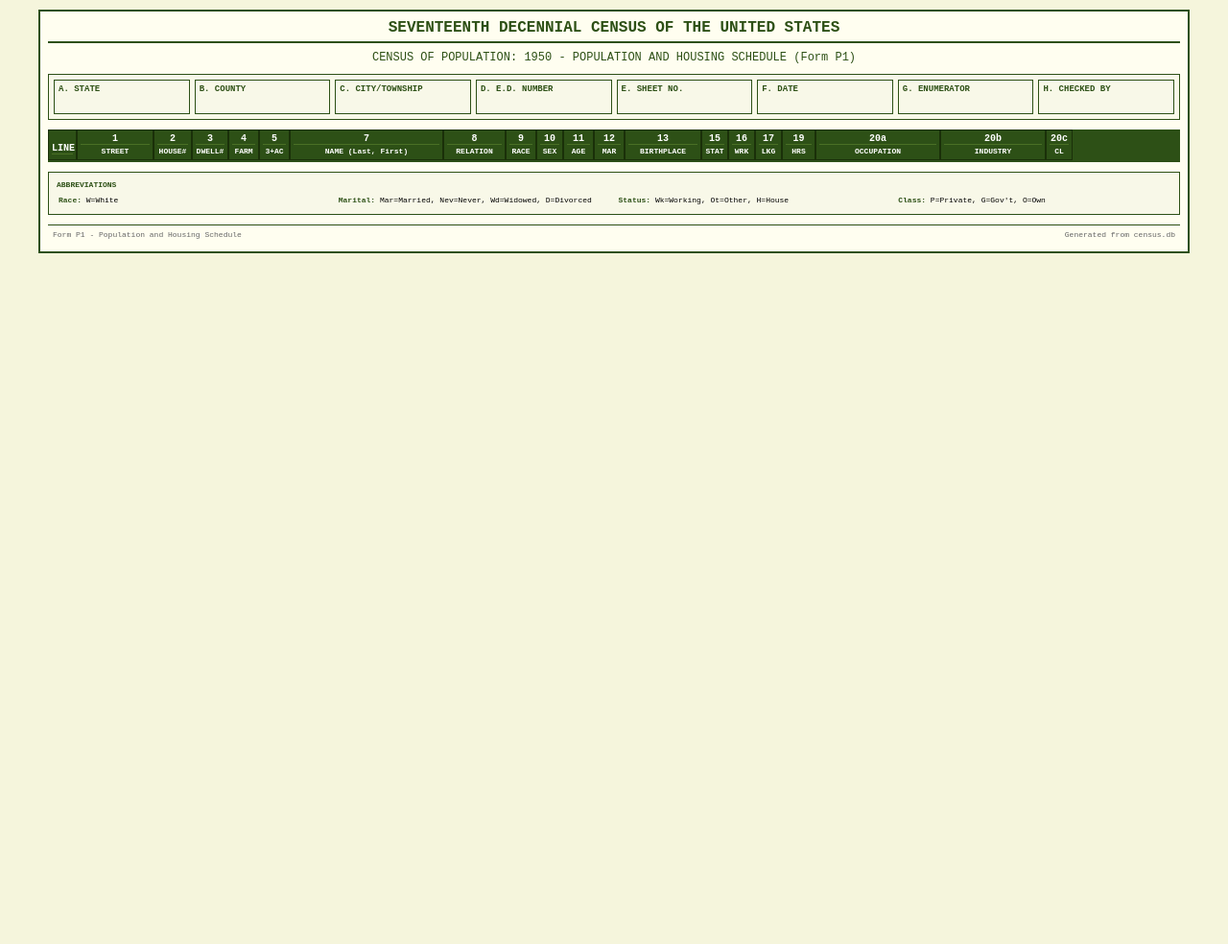
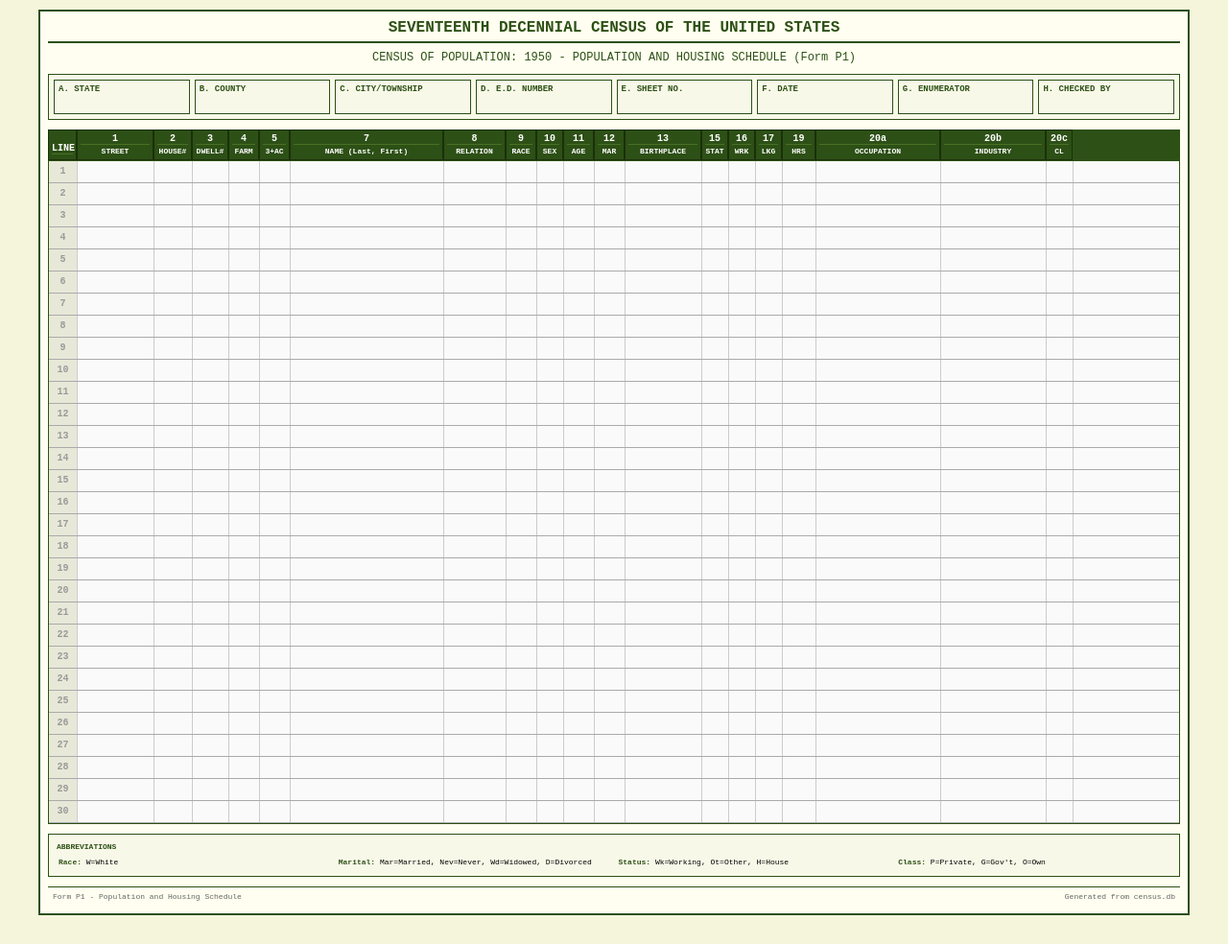
Before and after one commit to miams/RMCitecraft, a Python web app: template src/rmcitecraft/templates/census/jinja/1950.html in a window 1280 px wide. Shown: the whole page at 96% size. Before the commit the page ends 264 px from the top, so only its background shows below. Run offline with Jinja, Linux system fonts and the light colour scheme; the template is opened without the code that fills it, so the values that code supplies are empty.

Commit message:
feat(census-form): render 30-line form with persons at correct positions
Census form now renders all 30 lines with:
- Persons displayed at their actual line numbers
- Empty rows for lines without persons (greyed out)
- "Orphan section" at bottom for persons without line numbers

This matches how a real census form looks - you can see Helen F Imes
on line 7 with her children on lines 8 and 9, with the rest empty.

🤖 Generated with [Claude Code](https://claude.com/claude-code)

Co-Authored-By: Claude <noreply@anthropic.com>

```diff
--- a/src/rmcitecraft/templates/census/jinja/1950.html
+++ b/src/rmcitecraft/templates/census/jinja/1950.html
@@ -74,15 +74,26 @@
         <div class="col-header"><div class="col-num">20c</div><div class="col-title">CL</div></div>
     </div>
 
-    <!-- Data Rows -->
+    <!-- Data Rows - 30 lines with persons at their correct line positions -->
+    {# Build lookup of persons by line number #}
+    {% set persons_by_line = {} %}
+    {% for person in page.persons %}
+        {% if person.line_number %}
+            {% set _ = persons_by_line.update({person.line_number: person}) %}
+        {% endif %}
+    {% endfor %}
+
     <div class="data-rows">
-        {% for person in page.persons %}
+        {% for line_num in range(1, 31) %}
+        {% set person = persons_by_line.get(line_num) %}
+        {% if person %}
+        {# Render row with person data #}
         {% set row_classes = ['data-row'] %}
         {% if person.is_sample_person %}{% set _ = row_classes.append('sample-line') %}{% endif %}
         {% if person.is_head_of_household %}{% set _ = row_classes.append('head-row') %}{% endif %}
         {% if person.is_target %}{% set _ = row_classes.append('target-row') %}{% endif %}
         <div class="{{ row_classes | join(' ') }}">
-            <div class="data-cell line-num">{{ person.line_number or '' }}</div>
+            <div class="data-cell line-num">{{ line_num }}</div>
             <div class="data-cell">{{ person.get_field('street_name') }}</div>
             <div class="data-cell center">{{ person.get_field('house_number') }}</div>
             <div class="data-cell center">{{ person.get_field('dwelling_number') }}</div>
@@ -103,8 +114,69 @@
             <div class="data-cell">{{ person.get_field('industry') }}</div>
             <div class="data-cell center">{{ person.get_field('worker_class') }}</div>
         </div>
+        {% else %}
+        {# Render empty row #}
+        <div class="data-row empty-row">
+            <div class="data-cell line-num">{{ line_num }}</div>
+            <div class="data-cell"></div>
+            <div class="data-cell center"></div>
+            <div class="data-cell center"></div>
+            <div class="data-cell center"></div>
+            <div class="data-cell center"></div>
+            <div class="data-cell name-cell"></div>
+            <div class="data-cell"></div>
+            <div class="data-cell center"></div>
+            <div class="data-cell center"></div>
+            <div class="data-cell center"></div>
+            <div class="data-cell center"></div>
+            <div class="data-cell"></div>
+            <div class="data-cell center"></div>
+            <div class="data-cell center"></div>
+            <div class="data-cell center"></div>
+            <div class="data-cell center"></div>
+            <div class="data-cell"></div>
+            <div class="data-cell"></div>
+            <div class="data-cell center"></div>
+        </div>
+        {% endif %}
         {% endfor %}
     </div>
+
+    {# Also render any persons without line numbers at the end #}
+    {% set orphan_persons = page.persons | selectattr('line_number', 'none') | list %}
+    {% if orphan_persons %}
+    <div class="orphan-section">
+        <div class="orphan-title">PERSONS WITHOUT LINE NUMBERS (require manual assignment)</div>
+        <div class="data-rows">
+            {% for person in orphan_persons %}
+            {% set row_classes = ['data-row', 'orphan-row'] %}
+            {% if person.is_target %}{% set _ = row_classes.append('target-row') %}{% endif %}
+            <div class="{{ row_classes | join(' ') }}">
+                <div class="data-cell line-num">?</div>
+                <div class="data-cell">{{ person.get_field('street_name') }}</div>
+                <div class="data-cell center">{{ person.get_field('house_number') }}</div>
+                <div class="data-cell center">{{ person.get_field('dwelling_number') }}</div>
+                <div class="data-cell center">{{ person.get_field('is_dwelling_on_farm') }}</div>
+                <div class="data-cell center">{{ person.get_field('farm_3_plus_acres') }}</div>
+                <div class="data-cell name-cell">{{ person.get_field('full_name') }}</div>
+                <div class="data-cell">{{ person.get_field('relationship_to_head') }}</div>
+                <div class="data-cell center">{{ person.get_field('race') }}</div>
+                <div class="data-cell center">{{ person.get_field('sex') }}</div>
+                <div class="data-cell center">{{ person.get_field('age') }}</div>
+                <div class="data-cell center">{{ person.get_field('marital_status') }}</div>
+                <div class="data-cell">{{ person.get_field('birthplace') }}</div>
+                <div class="data-cell center">{{ person.get_field('employment_status') }}</div>
+                <div class="data-cell center">{{ person.get_field('any_work_last_week') }}</div>
+                <div class="data-cell center">{{ person.get_field('looking_for_work') }}</div>
+                <div class="data-cell center">{{ person.get_field('hours_worked') }}</div>
+                <div class="data-cell">{{ person.get_field('occupation') }}</div>
+                <div class="data-cell">{{ person.get_field('industry') }}</div>
+                <div class="data-cell center">{{ person.get_field('worker_class') }}</div>
+            </div>
+            {% endfor %}
+        </div>
+    </div>
+    {% endif %}
 
     {% if ctx.show_sample_columns %}
     <!-- Sample Line Section (Columns 21-33) -->
--- a/src/rmcitecraft/templates/census/static/census_forms.css
+++ b/src/rmcitecraft/templates/census/static/census_forms.css
@@ -179,6 +179,39 @@ body {
 .data-row.target-row {
     background: #fffacd !important;
     border-left: 3px solid #ffa500;
+}
+
+/* Empty rows (lines without persons) */
+.data-row.empty-row {
+    background: #fafafa !important;
+    color: #ccc;
+}
+
+.data-row.empty-row .line-num {
+    color: #999;
+}
+
+/* Orphan section (persons without line numbers) */
+.orphan-section {
+    margin-top: 15px;
+    border: 2px dashed #cc6600;
+    padding: 5px;
+    background: #fff8f0;
+}
+
+.orphan-title {
+    font-weight: bold;
+    color: #cc6600;
+    font-size: 11px;
+    text-align: center;
+    margin-bottom: 5px;
+    padding: 3px;
+    background: #ffeecc;
+}
+
+.data-row.orphan-row {
+    background: #fff0e0 !important;
+    border-left: 3px solid #cc6600;
 }
 
 .data-cell {
```
